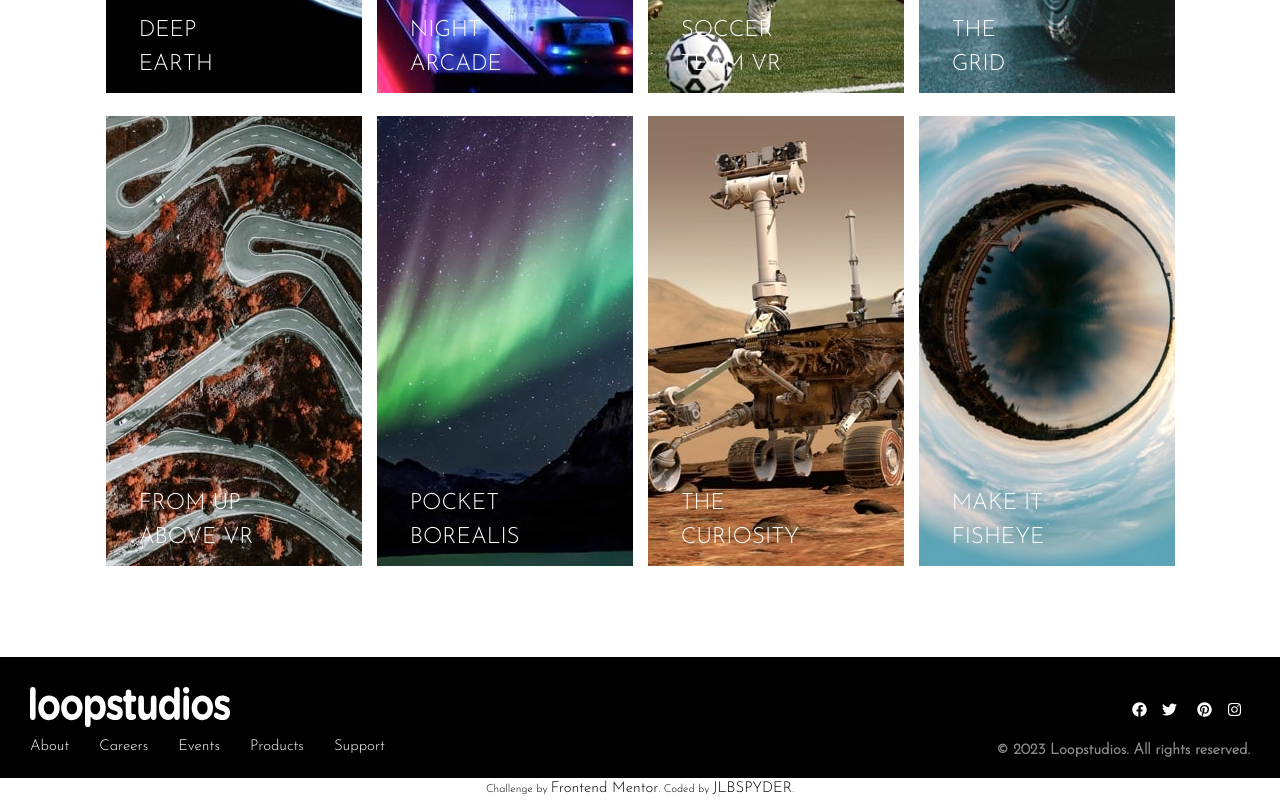
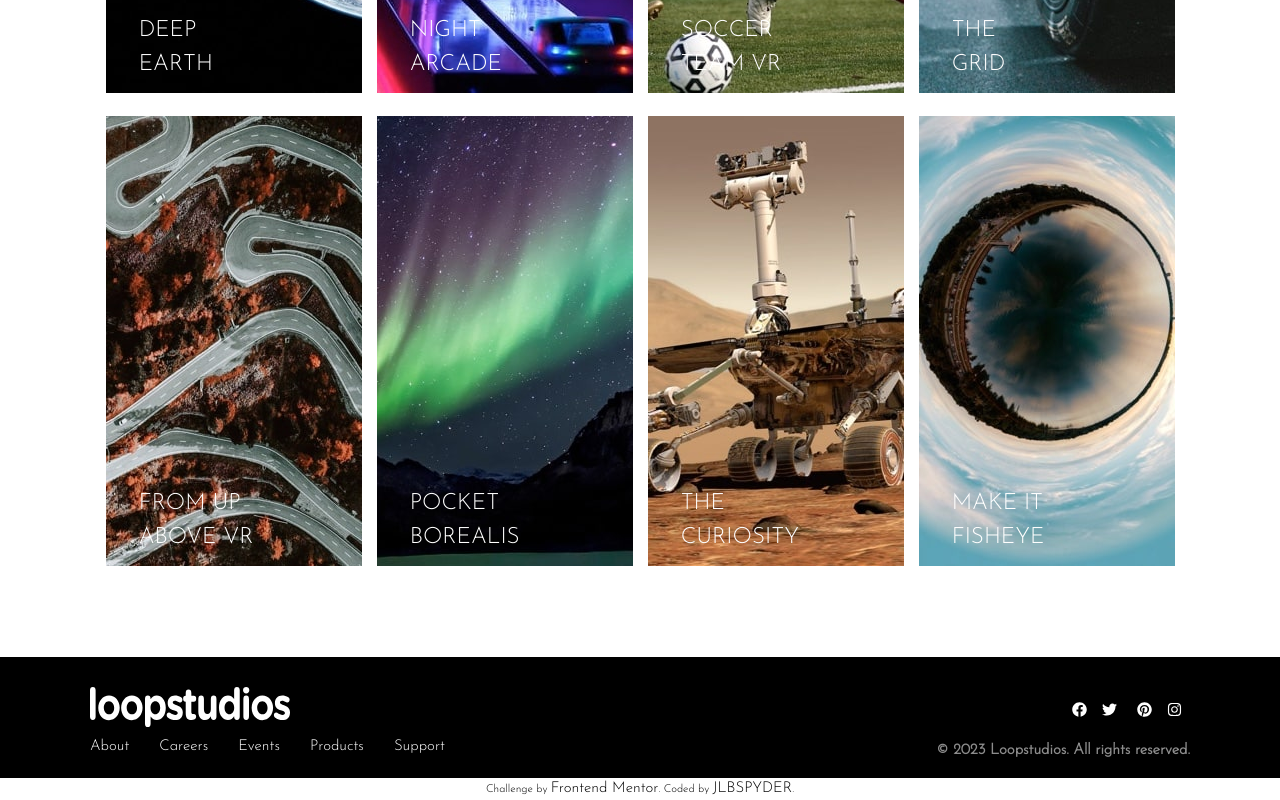
Before and after one commit to Jlbspyder/loopstudio-landing-page, a React (Vite) app: page / in a window 1280 px wide. Shown: the part 1818-2618 px from the top of the page. Built offline with nearby package versions, Linux system fonts and the light colour scheme.

Commit message:
Update index.css

```diff
--- a/src/index.css
+++ b/src/index.css
@@ -395,6 +395,12 @@ p {
     margin-right: 2rem;
     font-size: 1rem;
   }
+  .flex-one {
+    margin-left: 4rem;
+  }
+  .flex-two {
+    margin-right: 4rem;
+  }
 }
 @media only screen and (min-width: 600px) and (max-width:1400px) {
   .gridbox {
```
